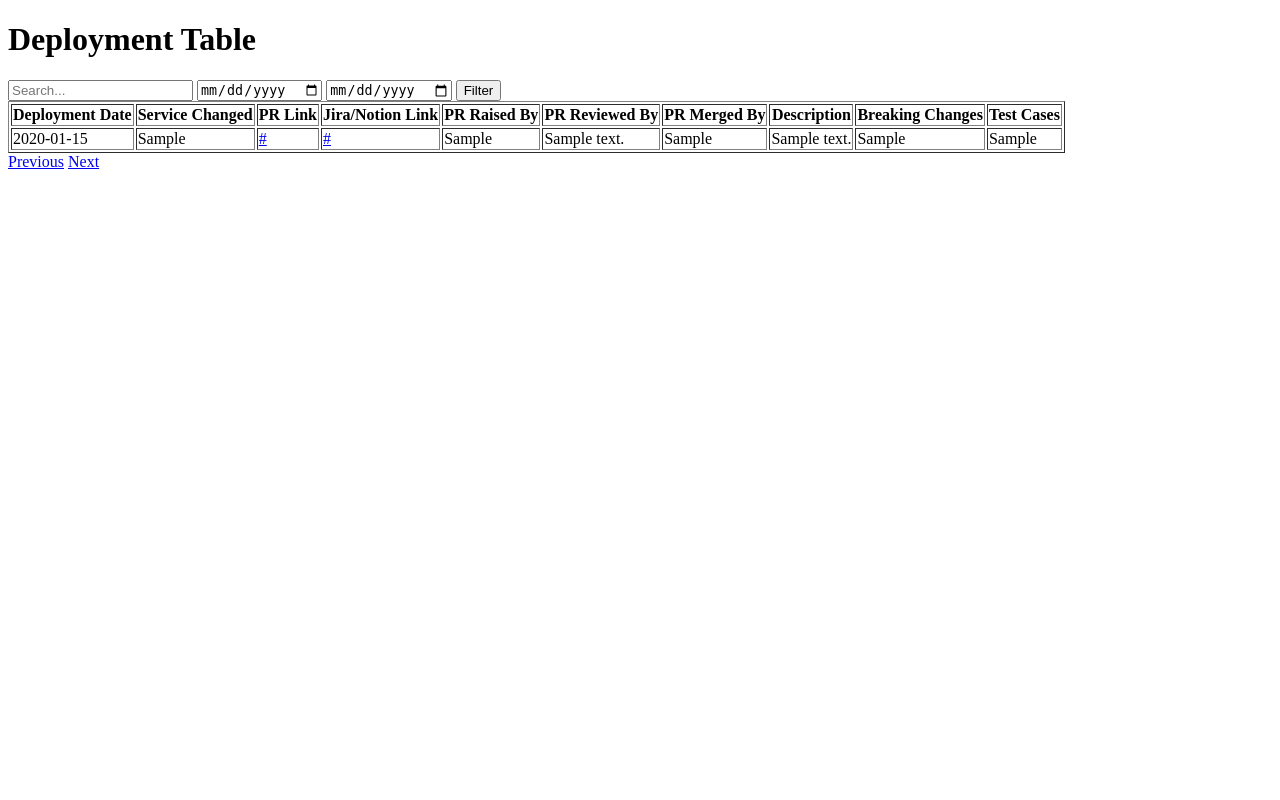
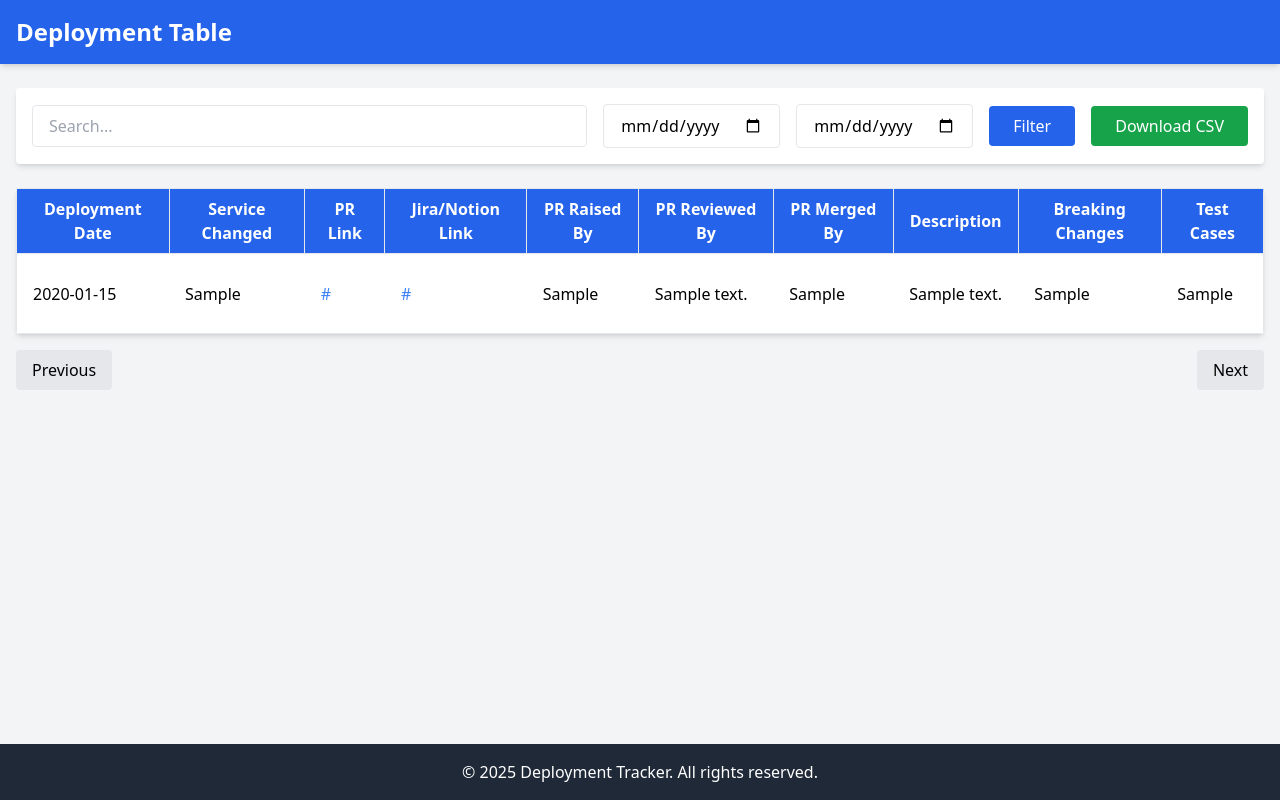
Before and after one commit to pradipta-lyzr/prolog, a Flask app: page / in a window 1280 px wide. Run offline with Flask 3, Linux system fonts and the light colour scheme; a database or web service that is not in the repository returns one stand-in record (values such as "Sample title"); some libraries are stand-ins or nearby versions.

Commit message:
changed template, code for adding entires and edited the styling

```diff
--- a/main.py
+++ b/main.py
@@ -1,9 +1,11 @@
-from flask import Flask, request, jsonify, render_template
+from flask import Flask, Response, request, jsonify, render_template
 from flask_pymongo import PyMongo
 from datetime import datetime
 import re
 from setting import settings
 import os
+import csv
+from io import StringIO
 
 app = Flask(__name__)
 print(settings.db_url)
@@ -82,6 +84,29 @@ def add_deployment():
     )
 
 
+@app.route("/get_csv", methods=["GET"])
+def get_csv():
+    """Endpoint to download table data as a CSV file."""
+    records = list(
+        deployments.find({}, {"_id": 0})
+    )  # Fetch all records excluding MongoDB's default _id field
+    if not records:
+        return jsonify({"message": "No data found"}), 404
+
+    # Convert records to CSV
+    csv_output = StringIO()
+    writer = csv.DictWriter(csv_output, fieldnames=records[0].keys())
+    writer.writeheader()
+    writer.writerows(records)
+    csv_output.seek(0)
+
+    return Response(
+        csv_output,
+        mimetype="text/csv",
+        headers={"Content-Disposition": "attachment;filename=deployments.csv"},
+    )
+
+
 if __name__ == "__main__":
     host = os.getenv("HOST", "localhost")
     port = int(os.getenv("PORT", 5000))
--- a/templates/index.html
+++ b/templates/index.html
@@ -4,50 +4,105 @@
     <meta charset="UTF-8">
     <meta name="viewport" content="width=device-width, initial-scale=1.0">
     <title>Deployment Table</title>
+    <script src="https://cdn.tailwindcss.com"></script>
 </head>
-<body>
-    <h1>Deployment Table</h1>
-    <form method="GET" action="/">
-        <input type="text" name="search" placeholder="Search..." value="{{ request.args.get('search', '') }}">
-        <input type="date" name="start_date" value="{{ request.args.get('start_date', '') }}">
-        <input type="date" name="end_date" value="{{ request.args.get('end_date', '') }}">
-        <button type="submit">Filter</button>
+<body class="bg-gray-100 min-h-screen flex flex-col">
+    <header class="bg-blue-600 text-white py-4 shadow-md">
+        <div class="container mx-auto px-4">
+            <h1 class="text-2xl font-bold">Deployment Table</h1>
+        </div>
+    </header>
+    <main class="container mx-auto px-4 py-6 flex-1">
+        <!-- Filter Form -->
+        <form method="GET" action="/" class="mb-6 flex flex-wrap items-center gap-4 bg-white p-4 rounded shadow-md">
+            <input
+                type="text"
+                name="search"
+                placeholder="Search..."
+                value="{{ request.args.get('search', '') }}"
+                class="flex-1 px-4 py-2 border rounded focus:outline-none focus:ring-2 focus:ring-blue-500"
+            >
+            <input
+                type="date"
+                name="start_date"
+                value="{{ request.args.get('start_date', '') }}"
+                class="px-4 py-2 border rounded focus:outline-none focus:ring-2 focus:ring-blue-500"
+            >
+            <input
+                type="date"
+                name="end_date"
+                value="{{ request.args.get('end_date', '') }}"
+                class="px-4 py-2 border rounded focus:outline-none focus:ring-2 focus:ring-blue-500"
+            >
+            <button
+                type="submit"
+                class="px-6 py-2 bg-blue-600 text-white rounded hover:bg-blue-700 transition"
+            >
+                Filter
+            </button>
+            <button
+                type="button"
+                onclick="window.location.href='/get_csv'"
+                class="px-6 py-2 bg-green-600 text-white rounded hover:bg-green-700 transition"
+            >
+                Download CSV
+            </button>
         </form>
-    <table border="1">
-        <thead>
+
+        <!-- Deployment Table -->
+        <div class="overflow-x-auto bg-white rounded shadow-md">
+            <table class="min-w-full table-auto border-collapse border border-gray-200">
+                <thead class="bg-blue-600 text-white">
                     <tr>
-                <th>Deployment Date</th>
-                <th>Service Changed</th>
-                <th>PR Link</th>
-                <th>Jira/Notion Link</th>
-                <th>PR Raised By</th>
-                <th>PR Reviewed By</th>
-                <th>PR Merged By</th>
-                <th>Description</th>
-                <th>Breaking Changes</th>
-                <th>Test Cases</th>
+                        <th class="px-4 py-2 border">Deployment Date</th>
+                        <th class="px-4 py-2 border">Service Changed</th>
+                        <th class="px-4 py-2 border">PR Link</th>
+                        <th class="px-4 py-2 border">Jira/Notion Link</th>
+                        <th class="px-4 py-2 border">PR Raised By</th>
+                        <th class="px-4 py-2 border">PR Reviewed By</th>
+                        <th class="px-4 py-2 border">PR Merged By</th>
+                        <th class="px-4 py-2 border">Description</th>
+                        <th class="px-4 py-2 border">Breaking Changes</th>
+                        <th class="px-4 py-2 border">Test Cases</th>
                     </tr>
                 </thead>
                 <tbody>
                     {% for deployment in deployments %}
-            <tr>
-                <td>{{ deployment.deployment_date.strftime('%Y-%m-%d') }}</td>
-                <td>{{ deployment.service_changed }}</td>
-                <td><a href="{{ deployment.pr_link }}">{{ deployment.pr_link }}</a></td>
-                <td><a href="{{ deployment.jira_notion_link }}">{{ deployment.jira_notion_link }}</a></td>
-                <td>{{ deployment.pr_raised_by }}</td>
-                <td>{{ deployment.pr_reviewed_by }}</td>
-                <td>{{ deployment.pr_merged_by }}</td>
-                <td>{{ deployment.description }}</td>
-                <td>{{ deployment.breaking_changes }}</td>
-                <td>{{ deployment.test_cases }}</td>
+                    <tr class="border-t hover:bg-gray-100 max-h-88 overflow-y-scroll">
+                        <td class="h-20 overflow-auto break-words px-4 py-2">{{ deployment.deployment_date.strftime('%Y-%m-%d') }}</td>
+                        <td class="h-20 overflow-auto break-words px-4 py-2">{{ deployment.service_changed }}</td>
+                        <td class="h-20 overflow-auto break-words px-4 py-2"><a href="{{ deployment.pr_link }}" class="text-blue-500 hover:underline">{{ deployment.pr_link }}</a></td>
+                        <td class="h-20 overflow-auto break-words px-4 py-2"><a href="{{ deployment.jira_notion_link }}" class="text-blue-500 hover:underline">{{ deployment.jira_notion_link }}</a></td>
+                        <td class="h-20 overflow-auto break-words px-4 py-2">{{ deployment.pr_raised_by }}</td>
+                        <td class="h-20 overflow-auto break-words px-4 py-2">{{ deployment.pr_reviewed_by }}</td>
+                        <td class="h-20 overflow-auto break-words px-4 py-2">{{ deployment.pr_merged_by }}</td>
+                        <td class="h-20 overflow-auto break-words px-4 py-2">{{ deployment.description }}</td>
+                        <td class="h-20 overflow-auto break-words px-4 py-2">{{ deployment.breaking_changes }}</td>
+                        <td class="h-20 overflow-auto break-words px-4 py-2">{{ deployment.test_cases }}</td>
                     </tr>
                     {% endfor %}
                 </tbody>
             </table>
-    <div>
-        <a href="/?page={{ request.args.get('page', 1)|int - 1 if request.args.get('page', 1)|int > 1 else 1 }}">Previous</a>
-        <a href="/?page={{ request.args.get('page', 1)|int + 1 }}">Next</a>
         </div>
+
+        <!-- Pagination -->
+        <div class="mt-4 flex justify-between items-center">
+            <a
+                href="/?page={{ request.args.get('page', 1)|int - 1 if request.args.get('page', 1)|int > 1 else 1 }}"
+                class="px-4 py-2 bg-gray-200 rounded hover:bg-gray-300 transition"
+            >
+                Previous
+            </a>
+            <a
+                href="/?page={{ request.args.get('page', 1)|int + 1 }}"
+                class="px-4 py-2 bg-gray-200 rounded hover:bg-gray-300 transition"
+            >
+                Next
+            </a>
+        </div>
+    </main>
+    <footer class="bg-gray-800 text-white text-center py-4">
+        <p>&copy; 2025 Deployment Tracker. All rights reserved.</p>
+    </footer>
 </body>
 </html>
```
Also changed, not shown: add_changelog.py (+4 -4 lines), .github/workflows/add_changelog.yml. Lines whose indentation alone changed are shown as unchanged.
